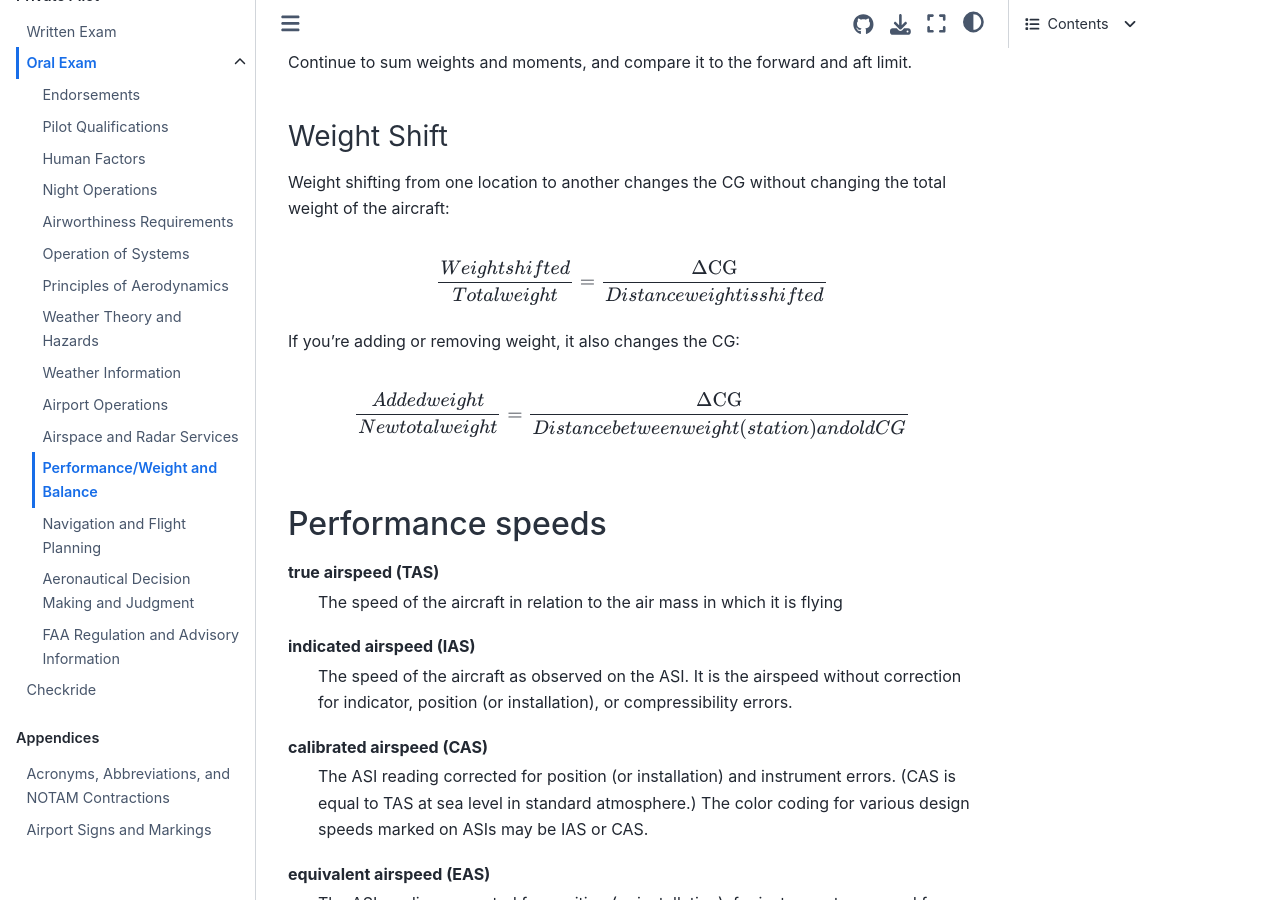
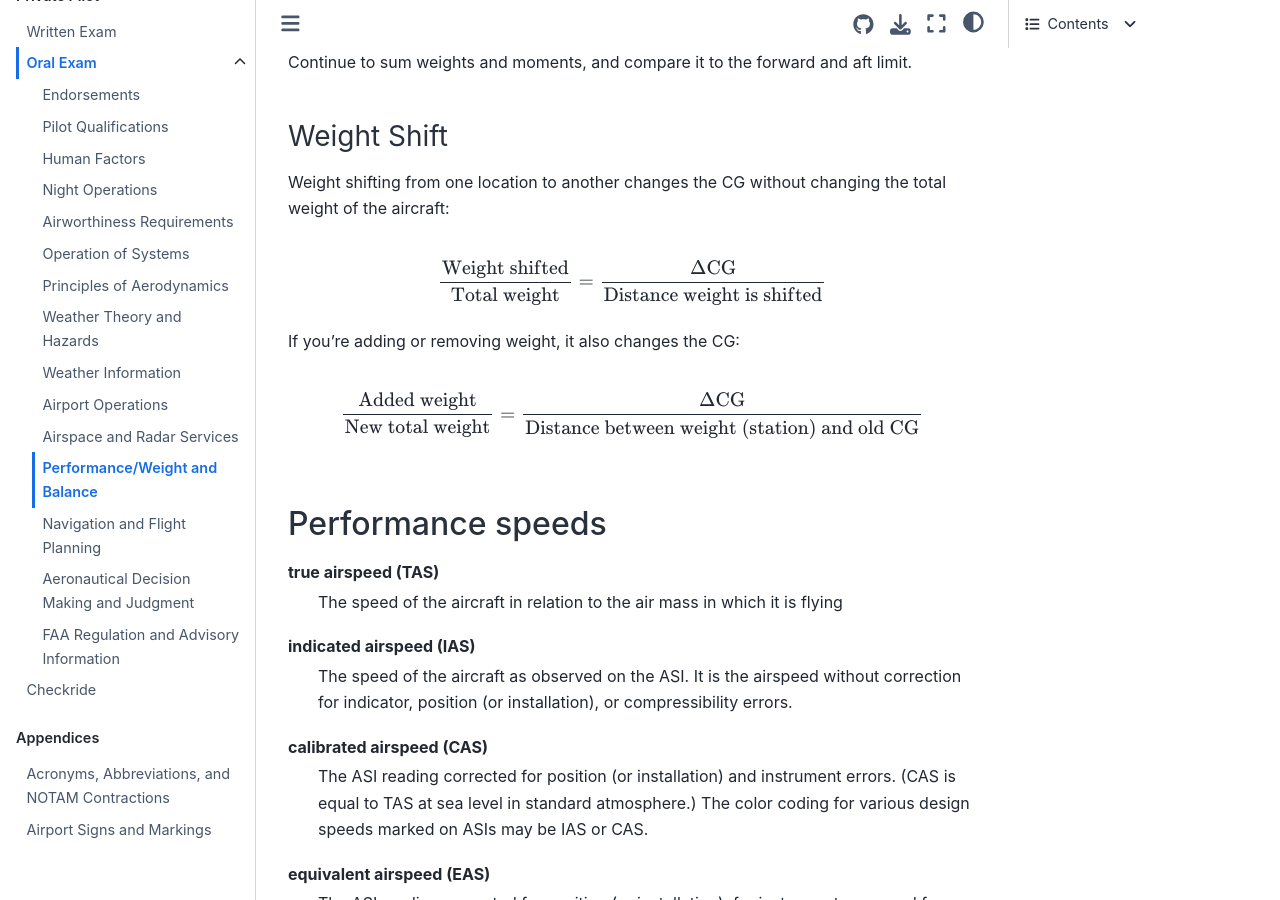
Before and after one commit to sequoiap/piloting, a Jupyter Book: the page built from book/content/oral/performance.md, in a window 1280 px wide and 900 px high, scrolled down 3757 px. Built offline with Jupyter Book 1.0.4 settings and Sphinx 7.4.7 and the Sphinx Book theme 1.1.4, drawn with Linux system fonts in a browser that asks for light colours.

Commit message:
Equation typesetting

```diff
--- a/book/content/oral/performance.md
+++ b/book/content/oral/performance.md
@@ -123,13 +123,13 @@ Tables are similar, except that now you have to interpolate between values if ne
 Weight shifting from one location to another changes the CG without changing the total weight of the aircraft:
 
 $$
-    \frac{Weight shifted}{Total weight} = \frac{\Delta \text{CG}}{Distance weight is shifted}
+    \frac{\text{Weight shifted}}{\text{Total weight}} = \frac{\Delta \text{CG}}{\text{Distance weight is shifted}}
 $$
 
 If you're adding or removing weight, it also changes the CG:
 
 $$
-    \frac{Added weight}{New total weight} = \frac{\Delta \text{CG}}{Distance between weight (station) and old CG}
+    \frac{\text{Added weight}}{\text{New total weight}} = \frac{\Delta \text{CG}}{\text{Distance between weight (station) and old CG}}
 $$
 
 ## Performance speeds
```
